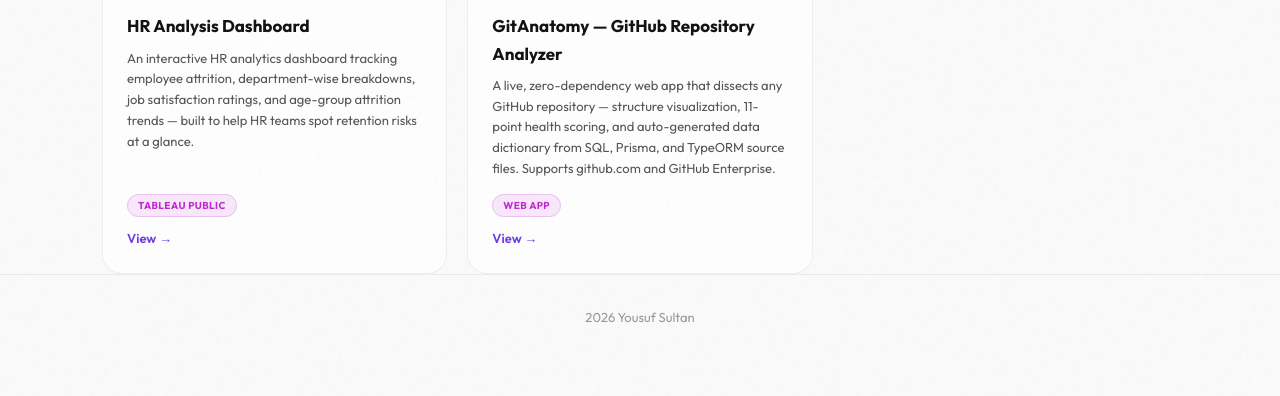
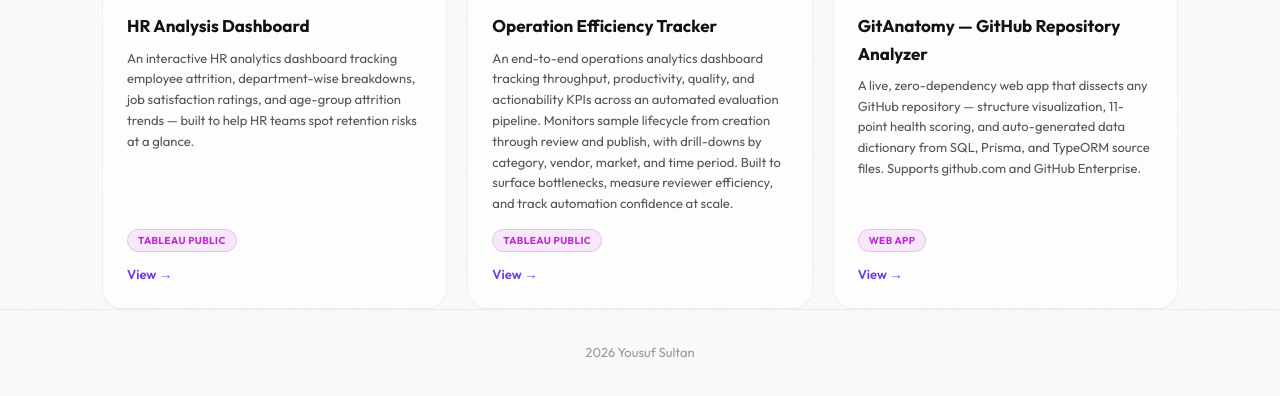
Before and after one commit to ysultankpg/ysultankpg.github.io, a Jekyll site: the page built from works/index.html, in a window 1280 px wide, cut to the strip 459-855 px from the top of the page. Built offline with Jekyll 4.4.1, drawn with Linux system fonts in a browser that asks for light colours.

Commit message:
Restore Operation Efficiency Tracker in My Works alongside GitAnatomy

```diff
--- a/_data/works.yml
+++ b/_data/works.yml
@@ -18,6 +18,13 @@
   image: "/assets/images/works/hr-analysis-dashboard.png"
   icon: "📊"
 
+- title: "Operation Efficiency Tracker"
+  description: "An end-to-end operations analytics dashboard tracking throughput, productivity, quality, and actionability KPIs across an automated evaluation pipeline. Monitors sample lifecycle from creation through review and publish, with drill-downs by category, vendor, market, and time period. Built to surface bottlenecks, measure reviewer efficiency, and track automation confidence at scale."
+  url: "https://public.tableau.com/app/profile/ysultankpg/viz/OperationEfficiencyTracker/Throughput"
+  type: "Tableau Public"
+  image: "/assets/images/works/operation-efficiency-tracker.jpg"
+  icon: "⚙️"
+
 - title: "GitAnatomy — GitHub Repository Analyzer"
   description: "A live, zero-dependency web app that dissects any GitHub repository — structure visualization, 11-point health scoring, and auto-generated data dictionary from SQL, Prisma, and TypeORM source files. Supports github.com and GitHub Enterprise."
   url: "https://ysultankpg.github.io/gitanatomy/"
```
